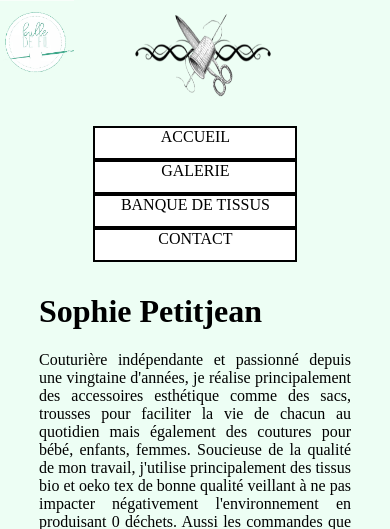
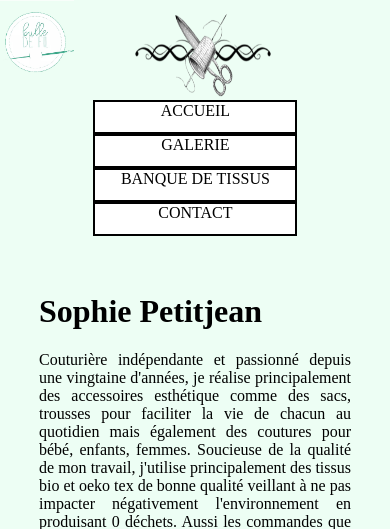
Before and after one commit to GeoffroyDutot/bulle_de_fils, a PHP site: page / in a window 390 px wide; the page is wider, and only the part inside the window is pictured. Shown: the top 529 px of that part. Run offline with PHP 8.4, Linux system fonts and the light colour scheme.

Commit message:
reponsive portable

```diff
--- a/src/css/theme.css
+++ b/src/css/theme.css
@@ -431,7 +431,7 @@
     .menu {
         background-attachment: fixed;
         position: absolute;
-        top: 13%;
+        top: 10%;
         width: 100%;
         margin-left: 13.7%;
     }
```
Also changed, not shown: src/photos/IMG_2471.JPG (added), src/photos/IMG_2532.JPG (added), src/photos/martin v2.PNG (added).
